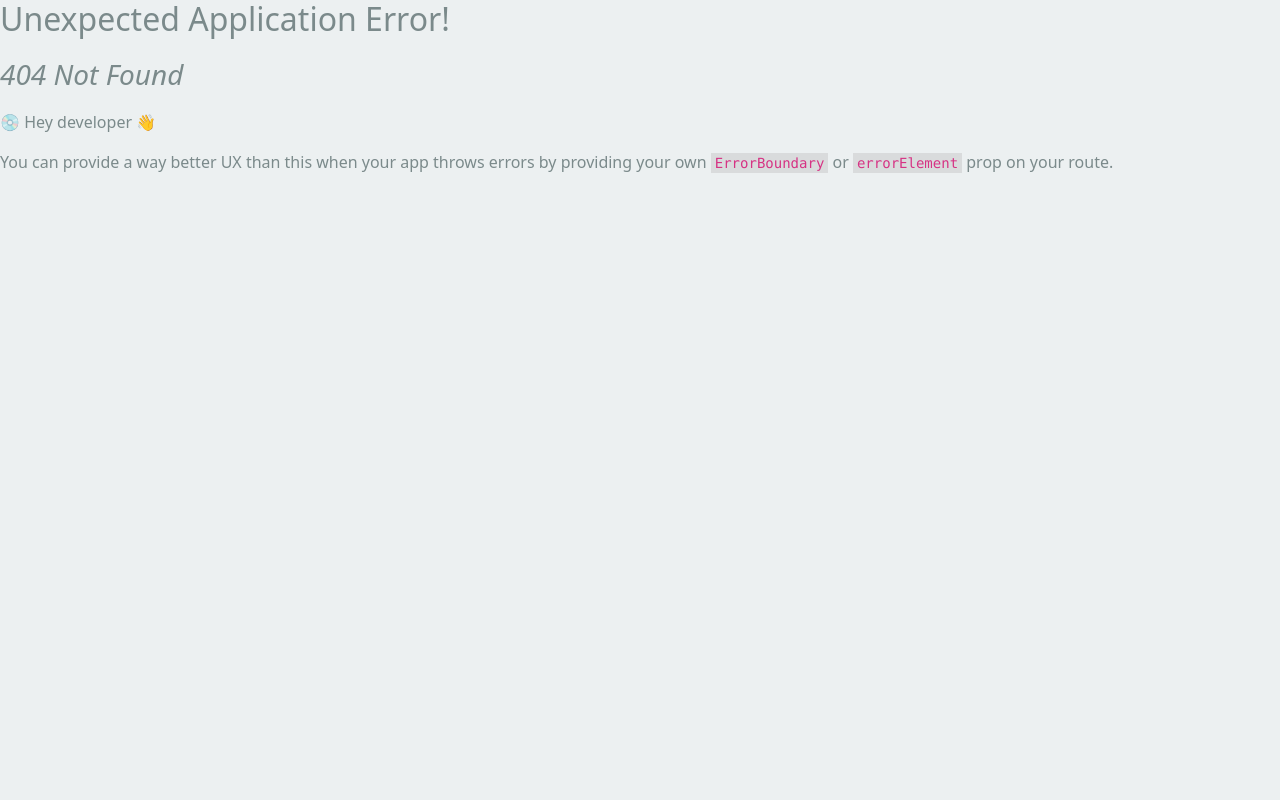
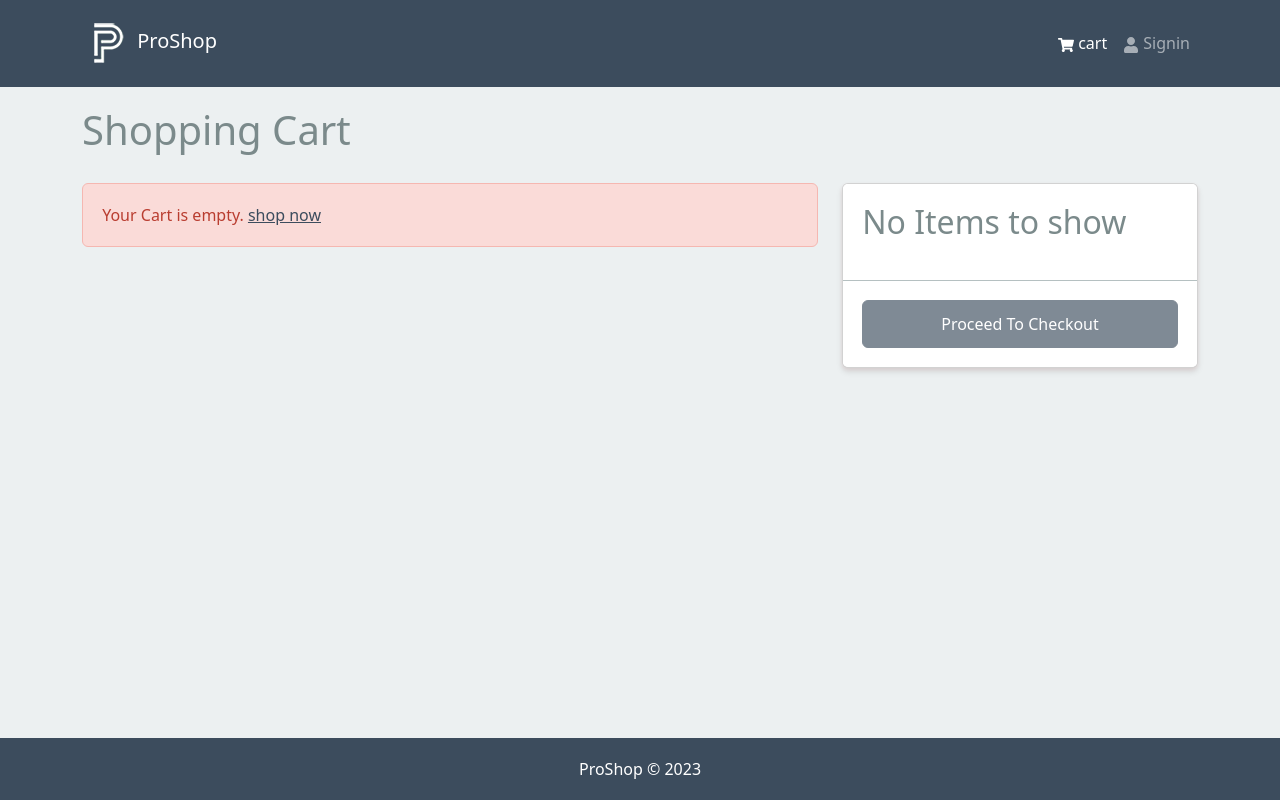
Before and after one commit to AhmedEmad56565/proshop-app, a React (Create React App) app in the folder frontend/: page /cart in a window 1280 px wide. Before the commit this address had no page. Built offline with nearby package versions, Linux system fonts and the light colour scheme.

Commit message:
Add Cart Screen Functionality.

```diff
--- a/frontend/src/components/Header.jsx
+++ b/frontend/src/components/Header.jsx
@@ -1,9 +1,13 @@
-import { Navbar, Nav, Container } from 'react-bootstrap';
+import { useSelector } from 'react-redux';
+import { Navbar, Nav, Container, Badge } from 'react-bootstrap';
 import { FaShoppingCart, FaUser } from 'react-icons/fa';
 import { LinkContainer } from 'react-router-bootstrap';
 import logo from '../assets/logo.png';
 
 export default function Header() {
+  const { cartItems } = useSelector((state) => state.cart);
+  const totalQty = cartItems.reduce((acc, item) => acc + item.qty, 0);
+
   return (
     <header>
       <Navbar bg='primary' variant='dark' expand='md' collapseOnSelect>
@@ -18,7 +22,12 @@ export default function Header() {
             <Nav className='ms-auto'>
               <LinkContainer to='/cart'>
                 <Nav.Link>
-                  <FaShoppingCart /> cart
+                  <FaShoppingCart /> cart{' '}
+                  {totalQty > 0 && (
+                    <Badge bg='info' pill>
+                      {totalQty}
+                    </Badge>
+                  )}
                 </Nav.Link>
               </LinkContainer>
 
--- /dev/null
+++ b/frontend/src/components/cart-details/CartItemsDetails.jsx
@@ -0,0 +1,62 @@
+import { Link } from 'react-router-dom';
+import { useDispatch } from 'react-redux';
+import { addToCart, removeFromCart } from '../../store/slices/cartSlice';
+import { Row, Col, Button, Image, Form, ListGroup } from 'react-bootstrap';
+import { FaTrash } from 'react-icons/fa';
+
+export default function CartItemsDetails({ cartItems }) {
+  const dispatch = useDispatch();
+
+  function handleAddToCart(item, qty) {
+    dispatch(addToCart({ ...item, qty }));
+  }
+
+  function handleRemoveFromCart(id) {
+    dispatch(removeFromCart(id));
+  }
+
+  return (
+    <ListGroup variant='flush' className='mb-2'>
+      {cartItems.map((item) => (
+        <ListGroup.Item key={item._id} className='rounded mb-1'>
+          <Row className='align-items-center gy-2'>
+            <Col md={2}>
+              <Image src={item.image} alt={item.name} fluid rounded />
+            </Col>
+            <Col md={3}>
+              <Link to={`/product/${item._id}`}>{item.name}</Link>
+            </Col>
+            <Col md={2}>
+              <strong>${item.price}</strong>
+            </Col>
+            <Col md={3}>
+              <Form.Control
+                as='select'
+                name='quantity'
+                id='quantity'
+                value={item.qty}
+                onChange={(e) => handleAddToCart(item, Number(e.target.value))}
+              >
+                {[...Array(item.countInStock).keys()].map((i) => (
+                  <option key={i + 1} value={i + 1}>
+                    {i + 1}
+                  </option>
+                ))}
+              </Form.Control>
+            </Col>
+            <Col md={2}>
+              <Button
+                type='button'
+                variant='light'
+                rounded='true'
+                onClick={() => handleRemoveFromCart(item._id)}
+              >
+                <FaTrash className='text-danger' />
+              </Button>
+            </Col>
+          </Row>
+        </ListGroup.Item>
+      ))}
+    </ListGroup>
+  );
+}
--- /dev/null
+++ b/frontend/src/components/cart-details/CartSideDetails.jsx
@@ -0,0 +1,46 @@
+import { useNavigate } from 'react-router-dom';
+import { useSelector } from 'react-redux';
+import { Row, Col, Button, ListGroup, Card } from 'react-bootstrap';
+
+export default function CartSideDetails({ cartItems }) {
+  const navigate = useNavigate();
+
+  const { itemsPrice } = useSelector((state) => state.cart);
+  const totalQty = cartItems.reduce((acc, item) => acc + item.qty, 0);
+
+  function handleCheckout() {
+    navigate('/login?redirect=/shipping');
+  }
+
+  return (
+    <Card>
+      <ListGroup variant='flush'>
+        <ListGroup.Item>
+          <h2>
+            {cartItems.length !== 0
+              ? `Subtotal (${totalQty}) items`
+              : 'No Items to show'}
+          </h2>
+          {cartItems.length !== 0 && (
+            <Row>
+              <Col>Items Price:</Col>
+              <Col>
+                <strong>${itemsPrice}</strong>
+              </Col>
+            </Row>
+          )}
+        </ListGroup.Item>
+        <ListGroup.Item>
+          <Button
+            type='button'
+            className='w-100'
+            disabled={cartItems.length === 0}
+            onClick={handleCheckout}
+          >
+            Proceed To Checkout
+          </Button>
+        </ListGroup.Item>
+      </ListGroup>
+    </Card>
+  );
+}
--- a/frontend/src/components/ProductCartDesc.jsx
+++ b/frontend/src/components/product-details/ProductCartDesc.jsx
@@ -1,7 +1,7 @@
 import { useState } from 'react';
 import { useNavigate } from 'react-router-dom';
 import { useDispatch } from 'react-redux';
-import { addToCart } from '../store/slices/cartSlice';
+import { addToCart } from '../../store/slices/cartSlice';
 import { Row, Col, ListGroup, Card, Button, Form } from 'react-bootstrap';
 
 export default function ProductCartDesc({ product }) {
@@ -11,7 +11,7 @@ export default function ProductCartDesc({ product }) {
 
   function handleAddToCart() {
     dispatch(addToCart({ ...product, qty }));
-    navigate('/');
+    navigate('/cart');
   }
 
   return (
--- a/frontend/src/components/ProductDesc.jsx
+++ b/frontend/src/components/product-details/ProductDesc.jsx
@@ -1,5 +1,5 @@
 import { Row, Col, ListGroup } from 'react-bootstrap';
-import Rating from '../components/Rating';
+import Rating from '../Rating';
 
 export default function ProductDesc({ product }) {
   return (
--- a/frontend/src/index.js
+++ b/frontend/src/index.js
@@ -9,6 +9,7 @@ import './assets/styles/index.css';
 import App from './App';
 import HomeScreen from './screens/HomeScreen';
 import ProductScreen from './screens/ProductScreen';
+import CartScreen from './screens/CartScreen';
 
 const router = createBrowserRouter([
   {
@@ -17,6 +18,7 @@ const router = createBrowserRouter([
     children: [
       { index: true, element: <HomeScreen /> },
       { path: 'product/:id', element: <ProductScreen /> },
+      { path: 'cart', element: <CartScreen /> },
     ],
   },
 ]);
--- /dev/null
+++ b/frontend/src/screens/CartScreen.jsx
@@ -0,0 +1,32 @@
+import { Link } from 'react-router-dom';
+import { useSelector } from 'react-redux';
+import { Row, Col } from 'react-bootstrap';
+import AlertMessage from '../components/AlertMessage';
+import CartItemsDetails from '../components/cart-details/CartItemsDetails';
+import CartSideDetails from '../components/cart-details/CartSideDetails';
+
+export default function CartScreen() {
+  const { cartItems } = useSelector((state) => state.cart);
+
+  return (
+    <Row>
+      <h1 className='mb-4'>Shopping Cart</h1>
+
+      <Col md={8}>
+        {cartItems.length === 0 ? (
+          <AlertMessage variant='danger'>
+            <span>
+              Your Cart is empty. <Link to='/'>shop now</Link>
+            </span>
+          </AlertMessage>
+        ) : (
+          <CartItemsDetails cartItems={cartItems} />
+        )}
+      </Col>
+
+      <Col md={4}>
+        <CartSideDetails cartItems={cartItems} />
+      </Col>
+    </Row>
+  );
+}
--- a/frontend/src/screens/ProductScreen.jsx
+++ b/frontend/src/screens/ProductScreen.jsx
@@ -4,8 +4,8 @@ import { useGetSingleProductQuery } from '../store/slices/productsApiSlice';
 
 import Loader from '../components/Loader';
 import AlertMessage from '../components/AlertMessage';
-import ProductDesc from '../components/ProductDesc';
-import ProductCartDesc from '../components/ProductCartDesc';
+import ProductDesc from '../components/product-details/ProductDesc';
+import ProductCartDesc from '../components/product-details/ProductCartDesc';
 
 export default function ProductScreen() {
   const { id: productId } = useParams();
--- a/frontend/src/store/slices/cartSlice.js
+++ b/frontend/src/store/slices/cartSlice.js
@@ -23,7 +23,13 @@ const cartSlice = createSlice({
 
       return updateCart(state);
     },
+
+    removeFromCart: (state, action) => {
+      const id = action.payload;
+      state.cartItems = state.cartItems.filter((x) => x._id !== id);
+      return updateCart(state);
+    },
   },
 });
-export const { addToCart } = cartSlice.actions;
+export const { addToCart, removeFromCart } = cartSlice.actions;
 export default cartSlice;
--- a/frontend/src/store/utils/cartUtils.js
+++ b/frontend/src/store/utils/cartUtils.js
@@ -9,9 +9,7 @@ export default function updateCart(state) {
   );
 
   //calculate shipping price
-  state.shippingPrice = addDecimal(
-    state.itemsPrice > 100 && state.itemsPrice !== 0 ? 0 : 10
-  );
+  state.shippingPrice = addDecimal(state.itemsPrice > 100 ? 0 : 10);
 
   //calculate tax price
   state.taxPrice = addDecimal(Number(state.itemsPrice * 0.15));
```
